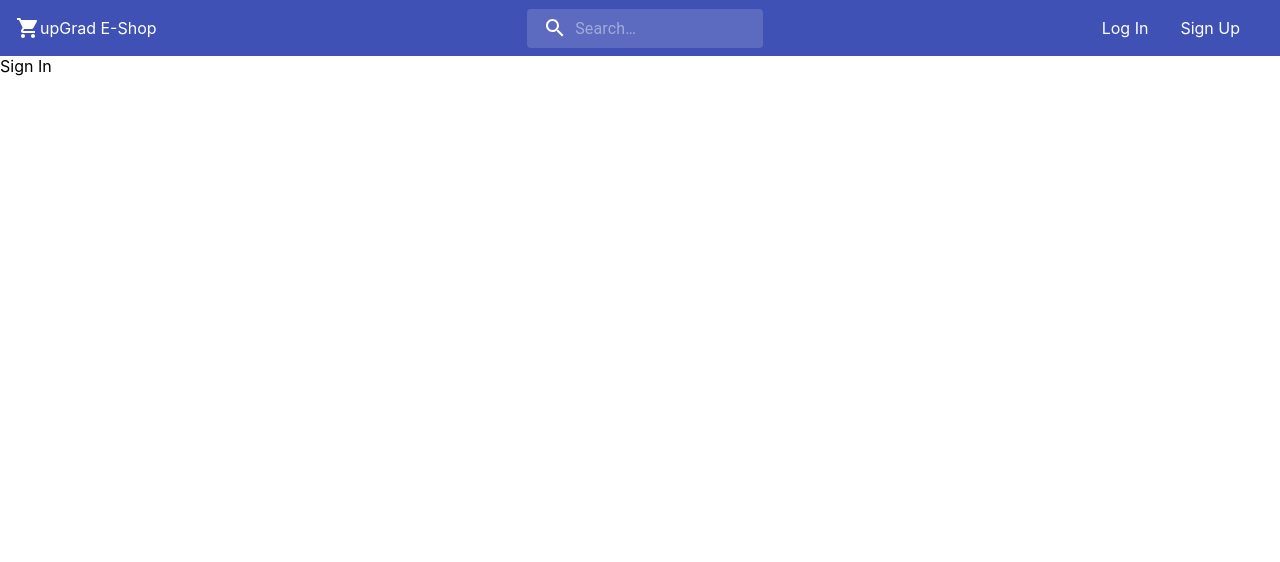
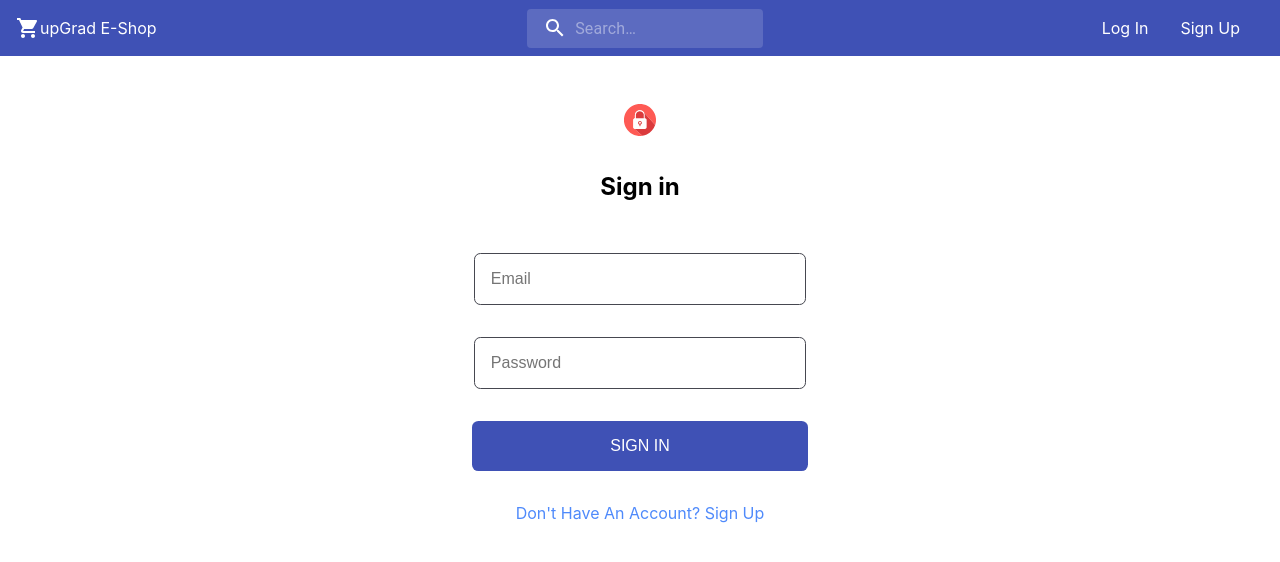
Before and after one commit to miyuki19/upgrad-eshop-app, a React (Create React App) app: page /login in a window 1280 px wide. Shown: the top 562 px of the page. Built offline with nearby package versions, Linux system fonts and the light colour scheme.

Commit message:
update sign in page

```diff
--- a/src/pages/SignIn.jsx
+++ b/src/pages/SignIn.jsx
@@ -1,13 +1,108 @@
-import React from 'react'
+import React, { useRef } from 'react'
+import { Link } from 'react-router-dom'
 import NavigationBar from '../components/NavigationBar'
+import styled from 'styled-components'
+import AuthIcon from '../assets/padlock.svg'
 
-const SignIn = () => {
+const SignIn = (props) => {
+  const emailRef = useRef()
+  const passwordRef = useRef()
+
+  const handleSubmit = (event) => {
+    event.preventDefault()
+  }
   return (
     <>
       <NavigationBar />
-      <div>Sign In</div>
+      <FormContainer>
+        <form onSubmit={(event) => handleSubmit(event)}>
+          <div className='brand'>
+            <img src={AuthIcon} alt='Auth Icon' />
+            <h2>Sign in</h2>
+          </div>
+          <input type='email' placeholder='Email' name='email' ref={emailRef} />
+          <input
+            type='password'
+            placeholder='Password'
+            name='password'
+            ref={passwordRef}
+          />
+          <button type='submit'>SIGN IN</button>
+          <span>
+            <Link to='/signup'>Don't have an account? Sign Up</Link>
+          </span>
+        </form>
+      </FormContainer>
     </>
   )
 }
 
 export default SignIn
+
+const FormContainer = styled.div`
+  height: 100vh;
+  width: 100vw;
+  display: flex;
+  flex-direction: column;
+  justify-content: start;
+  gap: 1rem;
+  align-items: center;
+  .brand {
+    display: flex;
+    align-items: center;
+    gap: 1rem;
+    justify-content: center;
+    flex-direction: column;
+    img {
+      height: 2rem;
+    }
+  }
+
+  form {
+    align-items: center;
+    display: flex;
+    flex-direction: column;
+    gap: 2rem;
+    border-radius: 2rem;
+    padding: 3rem 5rem;
+    input {
+      padding: 1rem;
+      border: 0.1rem solid #464750;
+      border-radius: 0.4rem;
+      font-size: 1rem;
+      width: 120%;
+      &:focus {
+        outline: none;
+      }
+      ::placeholder {
+        color: white;
+      }
+    }
+
+    button {
+      background-color: #3f51b5;
+      width: 135%;
+      color: white;
+      padding: 1rem 2rem;
+      border: none;
+      font-weight: normal;
+      cursor: pointer;
+      font-size: medium;
+      border-radius: 0.4rem;
+      text-transform: uppercase;
+      &:hover {
+        background-color: #3b88f5;
+      }
+      transition: 0.3s ease-in-out;
+    }
+    span {
+      text-transform: capitalize;
+      font-weight: 500;
+      a {
+        color: #4f8afb;
+        font-weight: normal;
+        text-decoration: none;
+      }
+    }
+  }
+`
```
Also changed, not shown: src/assets/padlock.svg (added).
